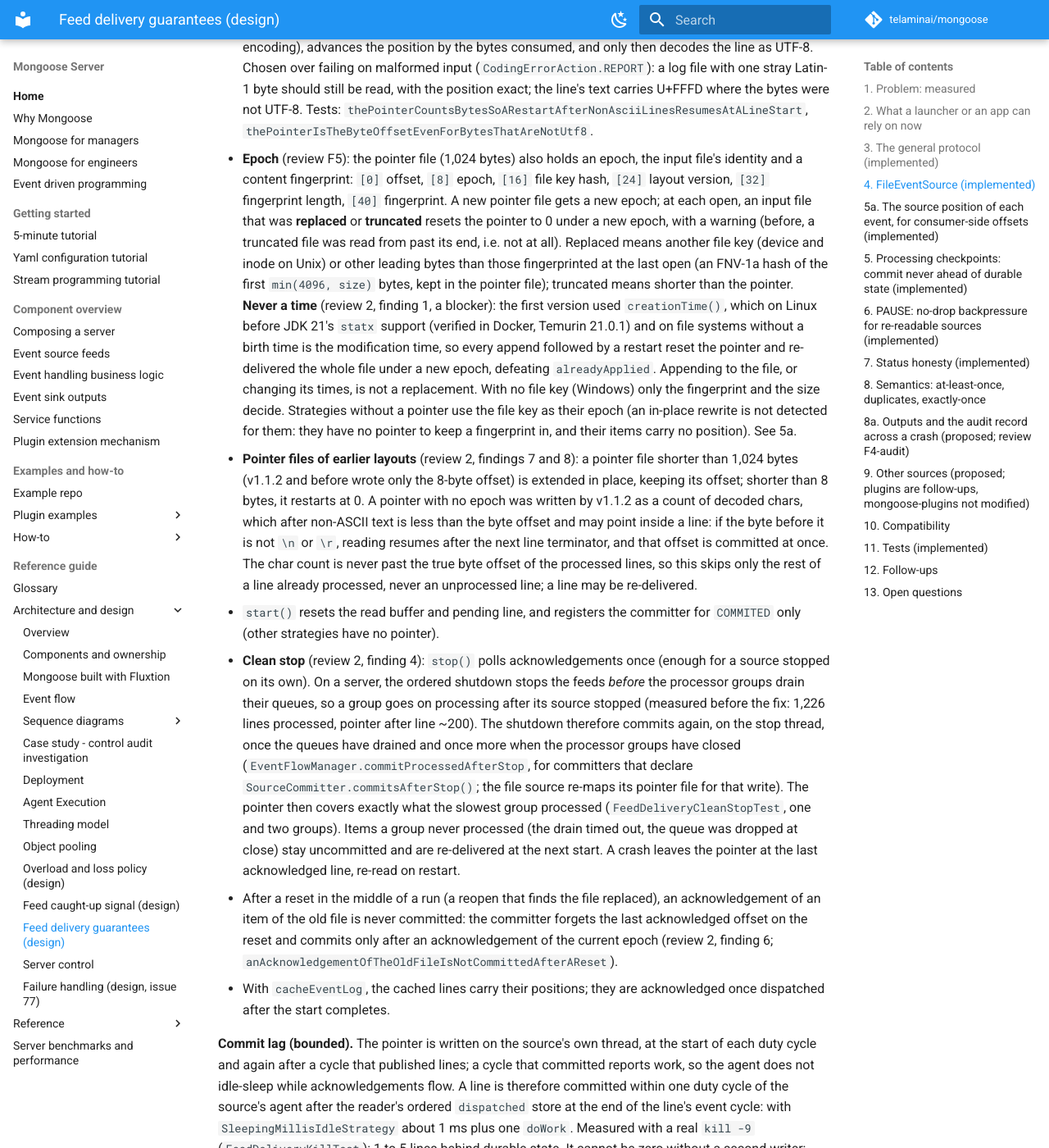
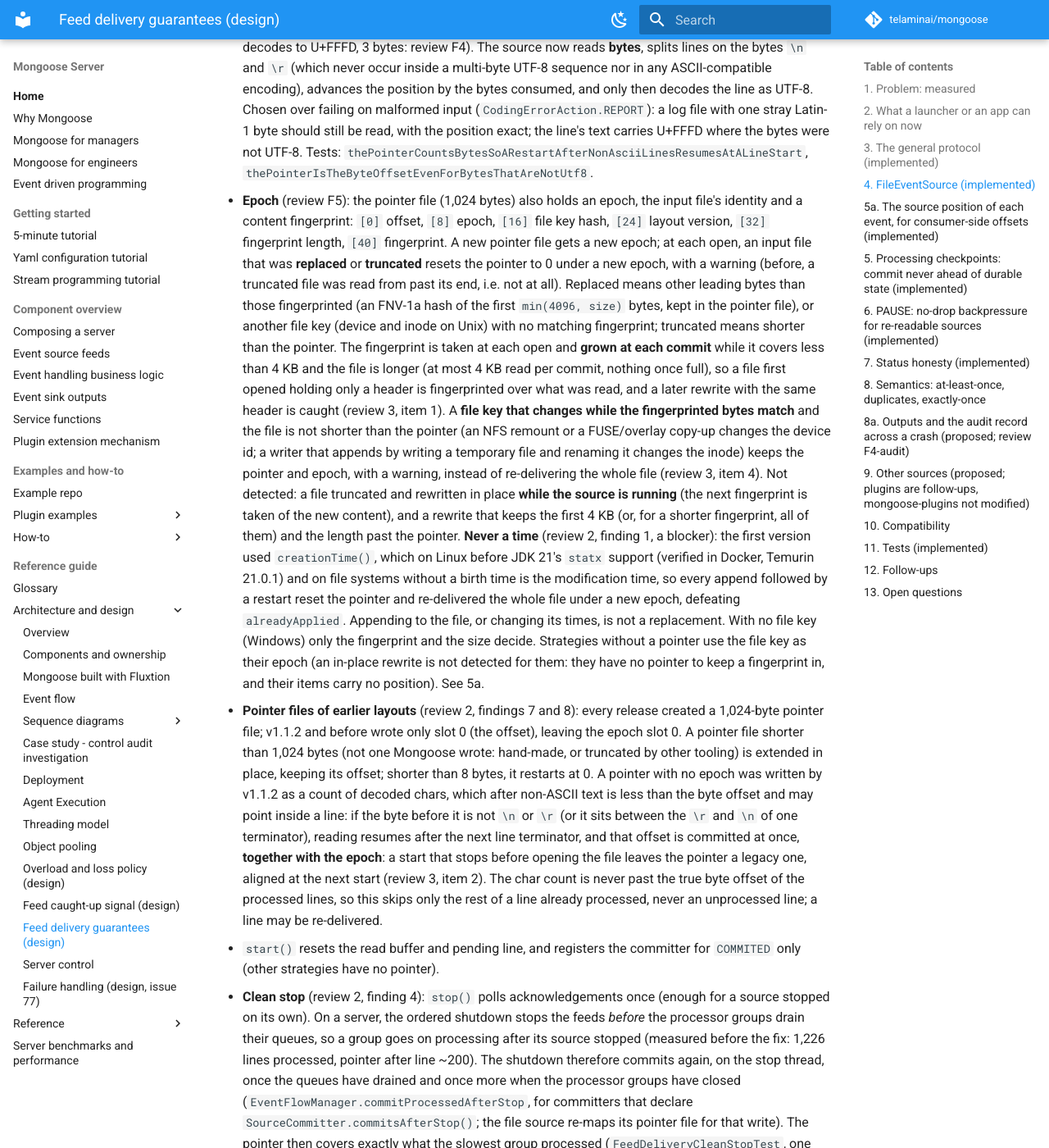
Before and after one commit to telaminai/mongoose, an MkDocs documentation site: the page built from docs/design/feed-delivery.md, in a window 1280 px wide and 1400 px high, scrolled down 5800 px. Shown: the whole window at 82% size. Built offline with MkDocs 1.6.1 and Material for MkDocs 9.7.7, drawn with Linux system fonts in a browser that asks for light colours; comment, search, counter and statistics services are not loaded; some of the changed text lies outside the part shown.

Commit message:
Docs: feed delivery after the third review
feed-delivery.md 4: the fingerprint grows with the file; a changed file key with
matching content keeps the pointer; what is not detected (a truncate and rewrite
while the source runs); v1.1.2 created a 1,024-byte pointer file writing only slot
0 (not an 8-byte file); legacy alignment commits the epoch with the offset; a lone
CR at the end of a once read; the final commit waits for every source to stop.
Section 10: a downgrade to v1.1.2 and re-upgrade after non-ASCII lines is not
re-aligned. Sections 3, 12 and 13: delivery.release recorded as a priority
follow-up before relying on COMMITED feeds with dynamic subscriptions. Section 11:
the third-review regression tests.

Co-Authored-By: Claude Opus 5.5 <noreply@anthropic.com>
Claude-Session: https://claude.ai/code/session_01S6QUgxmxekc8hLRd9eLcgt

```diff
--- a/docs/design/feed-delivery.md
+++ b/docs/design/feed-delivery.md
@@ -129,8 +129,10 @@ state and need a handoff queue back to the source; rejected.
     pointer stays before the removed consumer's items (`theHeldPointOfARemovedLastConsumerSurvivesALaterUnsubscribe`,
     `PositionedFeedStallTest`).
   - *Liveness trade-off*: a feed held this way does not complete in this run; it reports `stalled` with its reason and
-    is not `settled`, so a launcher times out with the reason instead of declaring an incomplete run complete. An
-    operator command to release a removed consumer's hold, accepting the loss of its backlog, is open question 1.
+    is not `settled`, so a launcher times out with the reason instead of declaring an incomplete run complete. There
+    is **no operator release yet**: `delivery.release` (open question 1) is a priority follow-up (section 12, item 0)
+    before COMMITED feeds are relied on with dynamic subscriptions, where a routine unsubscribe of a consumer with a
+    backlog holds the feed for the rest of the run.
 - *A queue whose group is fenced (quarantine in progress) or dead* (review F1): **holds** acknowledgement, and a
   positioned feed pauses while any of its consumers is fenced or dead: nothing reaches a fenced queue, nothing of its
   backlog is committed, and reading resumes when the fence lifts (`aTransientFenceHoldsThePointer`). Before this fix a
@@ -179,20 +181,31 @@ state and need a handoff queue back to the source; rejected.
   fingerprint: `[0]` offset, `[8]` epoch, `[16]` file key hash, `[24]` layout version, `[32]` fingerprint length,
   `[40]` fingerprint. A new pointer file gets a new epoch; at each open, an input file that was **replaced** or
   **truncated** resets the pointer to 0 under a new epoch, with a warning (before, a truncated file was read from past
-  its end, i.e. not at all). Replaced means another file key (device and inode on Unix) or other leading bytes than
-  those fingerprinted at the last open (an FNV-1a hash of the first `min(4096, size)` bytes, kept in the pointer
-  file); truncated means shorter than the pointer. **Never a time** (review 2, finding 1, a blocker): the first
+  its end, i.e. not at all). Replaced means other leading bytes than those fingerprinted (an FNV-1a hash of the first
+  `min(4096, size)` bytes, kept in the pointer file), or another file key (device and inode on Unix) with no matching
+  fingerprint; truncated means shorter than the pointer. The fingerprint is taken at each open and **grown at each
+  commit** while it covers less than 4 KB and the file is longer (at most 4 KB read per commit, nothing once full), so a
+  file first opened holding only a header is fingerprinted over what was read, and a later rewrite with the same
+  header is caught (review 3, item 1). A **file key that changes while the fingerprinted bytes match** and the file is
+  not shorter than the pointer (an NFS remount or a FUSE/overlay copy-up changes the device id; a writer that appends
+  by writing a temporary file and renaming it changes the inode) keeps the pointer and epoch, with a warning, instead
+  of re-delivering the whole file (review 3, item 4). Not detected: a file truncated and rewritten in place **while the
+  source is running** (the next fingerprint is taken of the new content), and a rewrite that keeps the first 4 KB
+  (or, for a shorter fingerprint, all of them) and the length past the pointer. **Never a time** (review 2, finding 1, a blocker): the first
   version used `creationTime()`, which on Linux before JDK 21's `statx` support (verified in Docker, Temurin 21.0.1) and
   on file systems without a birth time is the modification time, so every append followed by a restart reset the
   pointer and re-delivered the whole file under a new epoch, defeating `alreadyApplied`. Appending to the file, or
   changing its times, is not a replacement. With no file key (Windows) only the fingerprint and the size decide.
   Strategies without a pointer use the file key as their epoch (an in-place rewrite is not detected for them: they have
   no pointer to keep a fingerprint in, and their items carry no position). See 5a.
-- **Pointer files of earlier layouts** (review 2, findings 7 and 8): a pointer file shorter than 1,024 bytes (v1.1.2
-  and before wrote only the 8-byte offset) is extended in place, keeping its offset; shorter than 8 bytes, it restarts
-  at 0. A pointer with no epoch was written by v1.1.2 as a count of decoded chars, which after non-ASCII text is less
-  than the byte offset and may point inside a line: if the byte before it is not `\n` or `\r`, reading resumes after
-  the next line terminator, and that offset is committed at once. The char count is never past the true byte offset of
+- **Pointer files of earlier layouts** (review 2, findings 7 and 8): every release created a 1,024-byte pointer file;
+  v1.1.2 and before wrote only slot 0 (the offset), leaving the epoch slot 0. A pointer file shorter than 1,024 bytes
+  (not one Mongoose wrote: hand-made, or truncated by other tooling) is extended in place, keeping its offset; shorter
+  than 8 bytes, it restarts at 0. A pointer with no epoch was written by v1.1.2 as a count of decoded chars, which
+  after non-ASCII text is less than the byte offset and may point inside a line: if the byte before it is not `\n` or
+  `\r` (or it sits between the `\r` and `\n` of one terminator), reading resumes after the next line terminator, and
+  that offset is committed at once, **together with the epoch**: a start that stops before opening the file leaves the
+  pointer a legacy one, aligned at the next start (review 3, item 2). The char count is never past the true byte offset of
   the processed lines, so this skips only the rest of a line already processed, never an unprocessed line; a line may be
   re-delivered.
 - `start()` resets the read buffer and pending line, and registers the committer for `COMMITED` only (other strategies
@@ -205,11 +218,16 @@ state and need a handoff queue back to the source; rejected.
   `SourceCommitter.commitsAfterStop()`; the file source re-maps its pointer file for that write). The pointer then
   covers exactly what the slowest group processed (`FeedDeliveryCleanStopTest`, one and two groups). Items a group
   never processed (the drain timed out, the queue was dropped at close) stay uncommitted and are re-delivered at the
-  next start. A crash leaves the pointer at the last acknowledged line, re-read on restart.
+  next start. A crash leaves the pointer at the last acknowledged line, re-read on restart. The final commit runs only
+  once every source has stopped: if the feed-stop phase runs out of its bound, it is skipped, and made when the late
+  stop is joined after the processor groups close (review 3, item 5; `FeedDeliveryStopOrderTest`).
 - After a reset in the middle of a run (a reopen that finds the file replaced), an acknowledgement of an item of the
   old file is never committed: the committer forgets the last acknowledged offset on the reset and commits only after
-  an acknowledgement of the current epoch (review 2, finding 6;
-  `anAcknowledgementOfTheOldFileIsNotCommittedAfterAReset`).
+  an acknowledgement of the current epoch (review 2, finding 6; `anAcknowledgementOfTheOldFileIsNotCommittedAfterAReset`
+  for a restart, `anAcknowledgementOfTheOldFileIsNotCommittedAfterAMidRunReopen` for a reopen while running).
+- **Line terminators at the end of a once read** (review 3, item 6): a tailing read waits for the byte after a `\r`
+  (it may be the `\n` of `\r\n`); a once read that ends with a lone `\r` takes it as the terminator of the last line,
+  which is published, and reports no `unterminated` bytes.
 - With `cacheEventLog`, the cached lines carry their positions; they are acknowledged once dispatched after the start
   completes.
 
@@ -545,7 +563,10 @@ And `setPauseByDefault(true)` in `setEventFlowManager` if PAUSE should be its de
   unaffected. The pointer file also holds an epoch, the input file's key and a fingerprint of its first bytes; a
   replaced or truncated input file resets the pointer to 0 (it used to stay past the end); an appended one never does.
   A pointer written before epochs keeps its position (aligned to a line start if it was inside a line, section 4) and
-  gets an epoch on first use; a pointer file shorter than the current layout is extended.
+  gets an epoch on first use; a pointer file shorter than the current layout is extended. **Downgrade, then upgrade
+  again**: once this release has written an epoch, the pointer is never re-aligned; if v1.1.2 then runs on it and
+  writes a char count after non-ASCII lines, the slot-8 epoch survives, so the next upgrade trusts that count as a byte
+  offset and may resume inside a line. Delete the pointer (a full re-read under a new epoch) after such a downgrade.
 - **Behaviour change**: a positioned feed (COMMITED file) pauses, holding its position, while it has no live consumer
   or a consumer is fenced or dead, holds its position before what a removed consumer did not process, and is reported
   `stalled` (not settled) meanwhile.
@@ -593,7 +614,16 @@ And `setPauseByDefault(true)` in `setEventFlowManager` if PAUSE should be its de
   `DROP_AFTER_SPIN`, also on a file feed (finding 9). `FileEventSourceFeedStatusTest.anUnterminatedLastLineOfAOnceReadIsCounted`
   and `FeedStatusServerTest.aBoundedFileEndsAndASilentSourceIsAFallbackFeed`: `unterminated` (finding 9). The Linux
   behaviour of finding 1 was also checked outside the suite, in Docker (Temurin 21.0.1 and 21.0.7): an append and a
-  restart re-deliver only the appended line; a new inode and an in-place rewrite reset the pointer.
+  restart re-deliver only the appended line; an in-place rewrite resets the pointer.
+- Third review regressions, each failing before its fix: `FileEventSourcePointerTest`
+  `aHeaderOnlyFirstOpenThenAnInPlaceRewriteWithTheSameHeaderIsAReplacement` (item 1),
+  `aV112PointerIsAlignedEvenIfTheFirstStartStopsBeforeOpeningTheFile` (item 2),
+  `theSameContentUnderANewFileKeyKeepsThePointer` (item 4; `aNewFileWithOtherContentAtTheSamePathIsAReplacement` keeps a
+  new inode with other content a replacement), `anAcknowledgementOfTheOldFileIsNotCommittedAfterAMidRunReopen` (item 7:
+  passes before and after, and fails if the reset path stops forgetting the acknowledged offset),
+  `aV112PointerBetweenCrAndLfResumesAfterTheTerminator`; `ProcessingCheckpointSharedQueueTest`
+  `aRepeatedDeregistrationDoesNotUnbindTheOtherBindingOfTheQueue` (item 3); `FeedDeliveryStopOrderTest` (item 5);
+  `FileEventSourceFeedStatusTest.aOnceReadLastLineEndedByALoneCrIsPublished` (item 6).
 
 - `service/delivery/FeedDeliveryKillTest` (2): a real crash. The server runs in a separate JVM
   (`KillChildServer`: COMMITED file feed, default PAUSE, a processor that appends each line to an unbuffered output and
@@ -618,6 +648,10 @@ And `setPauseByDefault(true)` in `setEventFlowManager` if PAUSE should be its de
 
 ## 12. Follow-ups
 
+0. **Priority, before COMMITED feeds are relied on with dynamic subscriptions**: an operator release of a held
+   position, `delivery.release <feed> [<queue>]` (open question 1). A removed consumer (including a voluntary
+   unsubscribe) or a dead group holds a positioned feed for the rest of the run (section 3), and today only a restart
+   ends the hold.
 1. Plugins (section 9): `connector-kafka` (commit + pause/resume + rebalance), `connector-chronicle`,
    `connector-file`, `connector-aeron` archive mode; a JMS connector with individual acknowledge.
 2. Starter `BundleLifecycle`: the settled rule with the `lossless` step (section 7).
@@ -634,7 +668,7 @@ And `setPauseByDefault(true)` in `setEventFlowManager` if PAUSE should be its de
 1. (Resolved by review F1/F2 and review 2: a fenced or dead group holds acknowledgement and pauses a positioned feed;
    a removed consumer holds what it did not process.) Should such a hold be released by an operator command
    (accepting the loss of the backlog), e.g. `overload.clear`-style `delivery.release <feed> <group>`? Until then a
-   held feed is reported `stalled`, and a restart re-delivers.
+   held feed is reported `stalled`, and a restart re-delivers. Recorded as priority follow-up 0 (section 12).
 2. Should PAUSE be the default for every feed whose source declares itself re-readable (an `EventSource` capability
    flag), rather than a per-source call? Today only `FileEventSource` sets it.
 3. (Resolved by review F3: marks belong to a binding; a resubscribe starts a new one.)
```
